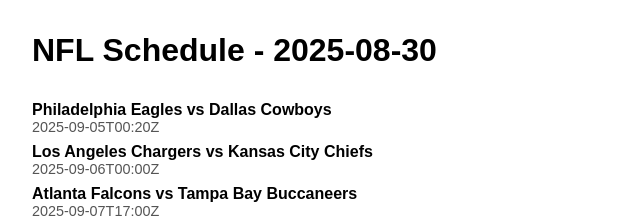
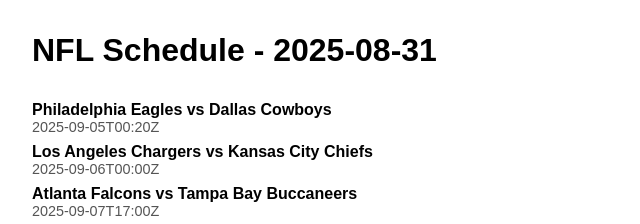
Before and after one commit to snucko/nfl, a plain HTML site: page index.html in a window 1280 px wide. Shown: the top 224 px of the page, 0-640 px from the left. Drawn offline with Linux system fonts and the light colour scheme.

Commit message:
Update schedule Sun 31 Aug 06:05:02 BST 2025

```diff
--- a/index.html
+++ b/index.html
@@ -1,7 +1,7 @@
 <!doctype html>
 <html><head>
   <meta charset="utf-8"/>
-  <title>NFL Schedule - 2025-08-30</title>
+  <title>NFL Schedule - 2025-08-31</title>
   <style>
     body { font-family: Arial, sans-serif; margin: 2em; }
     h1 { margin-bottom: 1em; }
@@ -10,7 +10,7 @@
     .date { font-size: .9em; color: #555; }
   </style>
 </head><body>
-  <h1>NFL Schedule - 2025-08-30</h1>
+  <h1>NFL Schedule - 2025-08-31</h1>
 <div class="game"><div class="teams">Philadelphia Eagles vs Dallas Cowboys</div><div class="date">2025-09-05T00:20Z</div></div>
 <div class="game"><div class="teams">Los Angeles Chargers vs Kansas City Chiefs</div><div class="date">2025-09-06T00:00Z</div></div>
 <div class="game"><div class="teams">Atlanta Falcons vs Tampa Bay Buccaneers</div><div class="date">2025-09-07T17:00Z</div></div>
```
